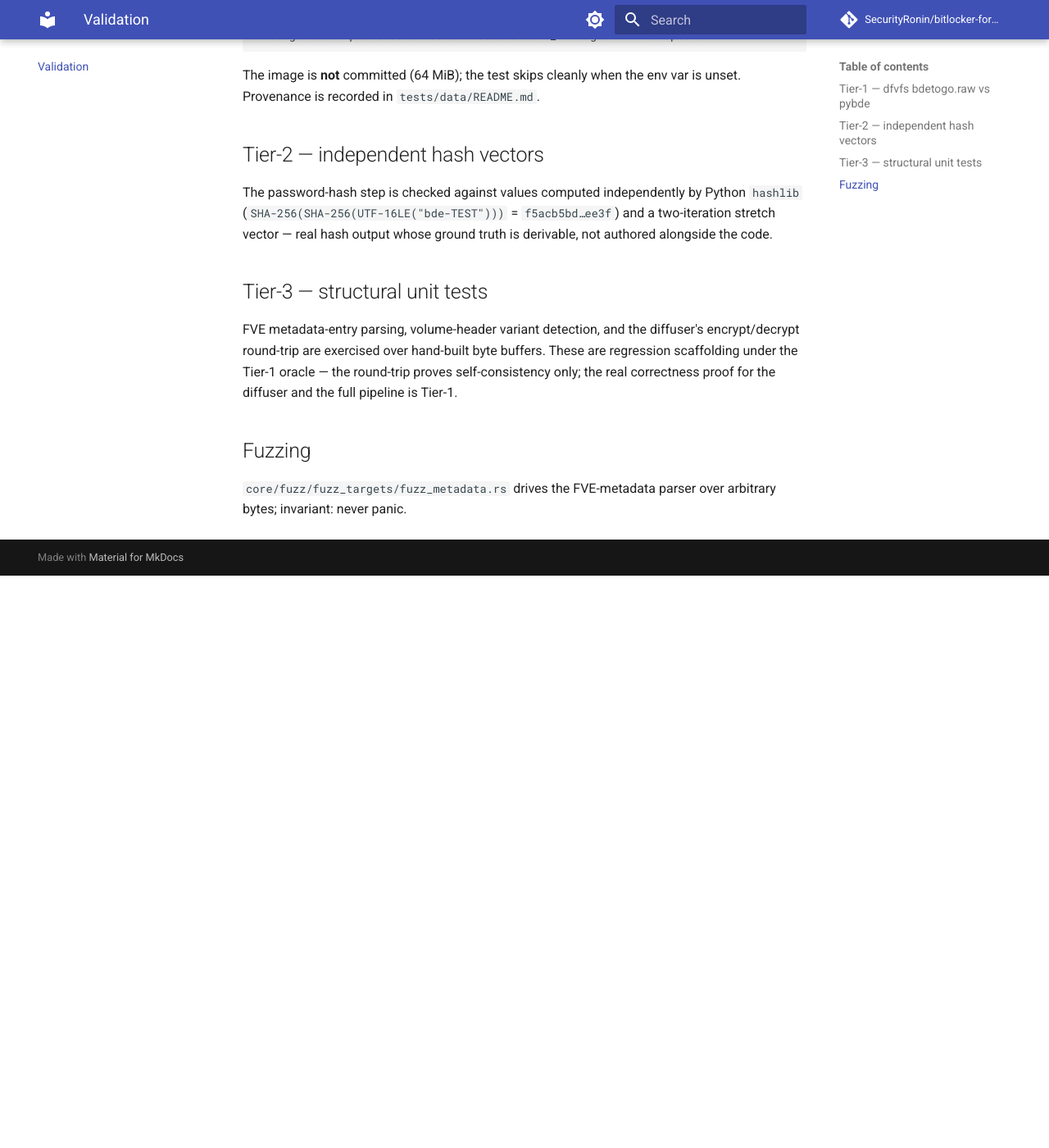
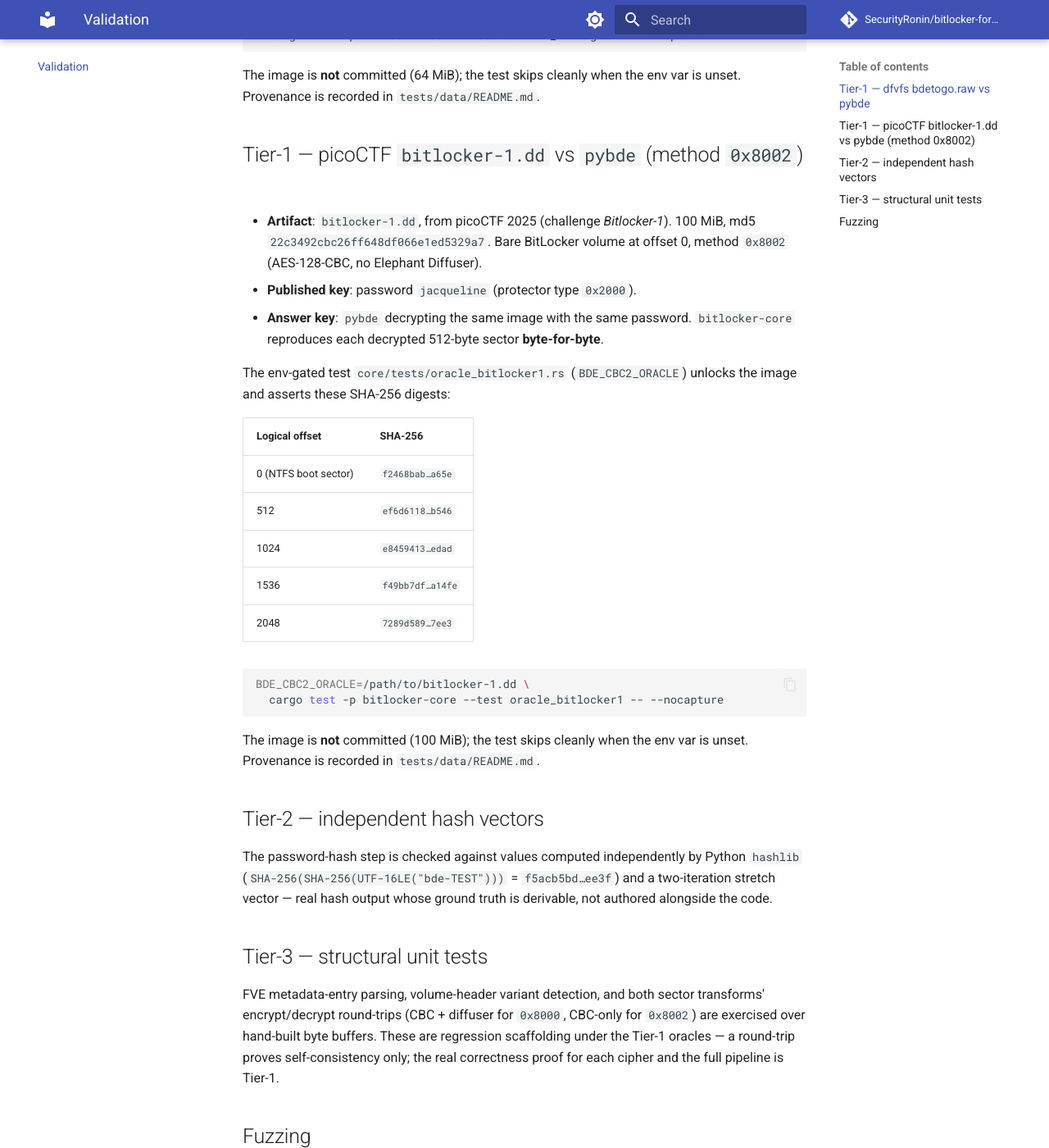
Before and after one commit to SecurityRonin/bitlocker-forensic, an MkDocs documentation site: the page built from docs/validation.md, in a window 1280 px wide and 1400 px high, scrolled down 1042 px. Shown: the whole window at 82% size. Built offline with MkDocs 1.6.1 and Material for MkDocs 9.7.7, drawn with Linux system fonts in a browser that asks for light colours; comment, search, counter and statistics services are not loaded; before the commit the page ends 1744 px from its top, so only the background shows below that.

Commit message:
docs(bde): document 0x8002 support; bump 0.1.0 -> 0.2.0
New cipher-method support (AES-128-CBC, no diffuser) is a minor bump. Scope
notes, README capability table, CHANGELOG, RESEARCH, validation (Tier-1 picoCTF
oracle), and corpus provenance all reflect that 0x8000 and 0x8002 are decrypted;
AES-256-CBC and AES-XTS remain deferred.

Co-Authored-By: Claude Opus 4.8 <noreply@anthropic.com>

````diff
--- a/Cargo.toml
+++ b/Cargo.toml
@@ -7,7 +7,7 @@ members = ["core", "forensic"]
 # members inherit via `field.workspace = true`.
 # ---------------------------------------------------------------------------
 [workspace.package]
-version      = "0.1.0"
+version      = "0.2.0"
 edition      = "2021"
 rust-version = "1.81"
 license      = "Apache-2.0"
@@ -26,7 +26,7 @@ ccm  = "0.5"
 sha2 = "0.10"
 # REUSE, don't reinvent calendar math: jiff renders FILETIME as RFC 3339.
 jiff = "0.2"
-bitlocker = { version = "0.1", path = "core", package = "bitlocker-core" }
+bitlocker = { version = "0.2", path = "core", package = "bitlocker-core" }
 forensicnomicon = { version = "1", features = ["std"] }
 
 # ---------------------------------------------------------------------------
--- a/docs/validation.md
+++ b/docs/validation.md
@@ -37,6 +37,34 @@ BDE_ORACLE_IMAGE=/path/to/bdetogo.raw \
 The image is **not** committed (64 MiB); the test skips cleanly when the env var
 is unset. Provenance is recorded in `tests/data/README.md`.
 
+## Tier-1 — picoCTF `bitlocker-1.dd` vs `pybde` (method `0x8002`)
+
+- **Artifact**: `bitlocker-1.dd`, from picoCTF 2025 (challenge *Bitlocker-1*).
+  100 MiB, md5 `22c3492cbc26ff648df066e1ed5329a7`. Bare BitLocker volume at
+  offset 0, method `0x8002` (AES-128-CBC, no Elephant Diffuser).
+- **Published key**: password `jacqueline` (protector type `0x2000`).
+- **Answer key**: `pybde` decrypting the same image with the same password.
+  `bitlocker-core` reproduces each decrypted 512-byte sector **byte-for-byte**.
+
+The env-gated test `core/tests/oracle_bitlocker1.rs` (`BDE_CBC2_ORACLE`) unlocks
+the image and asserts these SHA-256 digests:
+
+| Logical offset | SHA-256 |
+|---|---|
+| 0 (NTFS boot sector) | `f2468bab…a65e` |
+| 512 | `ef6d6118…b546` |
+| 1024 | `e8459413…edad` |
+| 1536 | `f49bb7df…a14fe` |
+| 2048 | `7289d589…7ee3` |
+
+```bash
+BDE_CBC2_ORACLE=/path/to/bitlocker-1.dd \
+  cargo test -p bitlocker-core --test oracle_bitlocker1 -- --nocapture
+```
+
+The image is **not** committed (100 MiB); the test skips cleanly when the env var
+is unset. Provenance is recorded in `tests/data/README.md`.
+
 ## Tier-2 — independent hash vectors
 
 The password-hash step is checked against values computed independently by
@@ -46,11 +74,12 @@ ground truth is derivable, not authored alongside the code.
 
 ## Tier-3 — structural unit tests
 
-FVE metadata-entry parsing, volume-header variant detection, and the diffuser's
-encrypt/decrypt round-trip are exercised over hand-built byte buffers. These are
-regression scaffolding under the Tier-1 oracle — the round-trip proves
-self-consistency only; the real correctness proof for the diffuser and the full
-pipeline is Tier-1.
+FVE metadata-entry parsing, volume-header variant detection, and both sector
+transforms' encrypt/decrypt round-trips (CBC + diffuser for `0x8000`, CBC-only
+for `0x8002`) are exercised over hand-built byte buffers. These are regression
+scaffolding under the Tier-1 oracles — a round-trip proves self-consistency
+only; the real correctness proof for each cipher and the full pipeline is
+Tier-1.
 
 ## Fuzzing
 
````
Also changed, not shown: CHANGELOG.md (+12 -0 lines), README.md (+13 -6 lines), docs/RESEARCH.md (+15 -3 lines), docs/index.md (+10 -8 lines), 2 other files.
